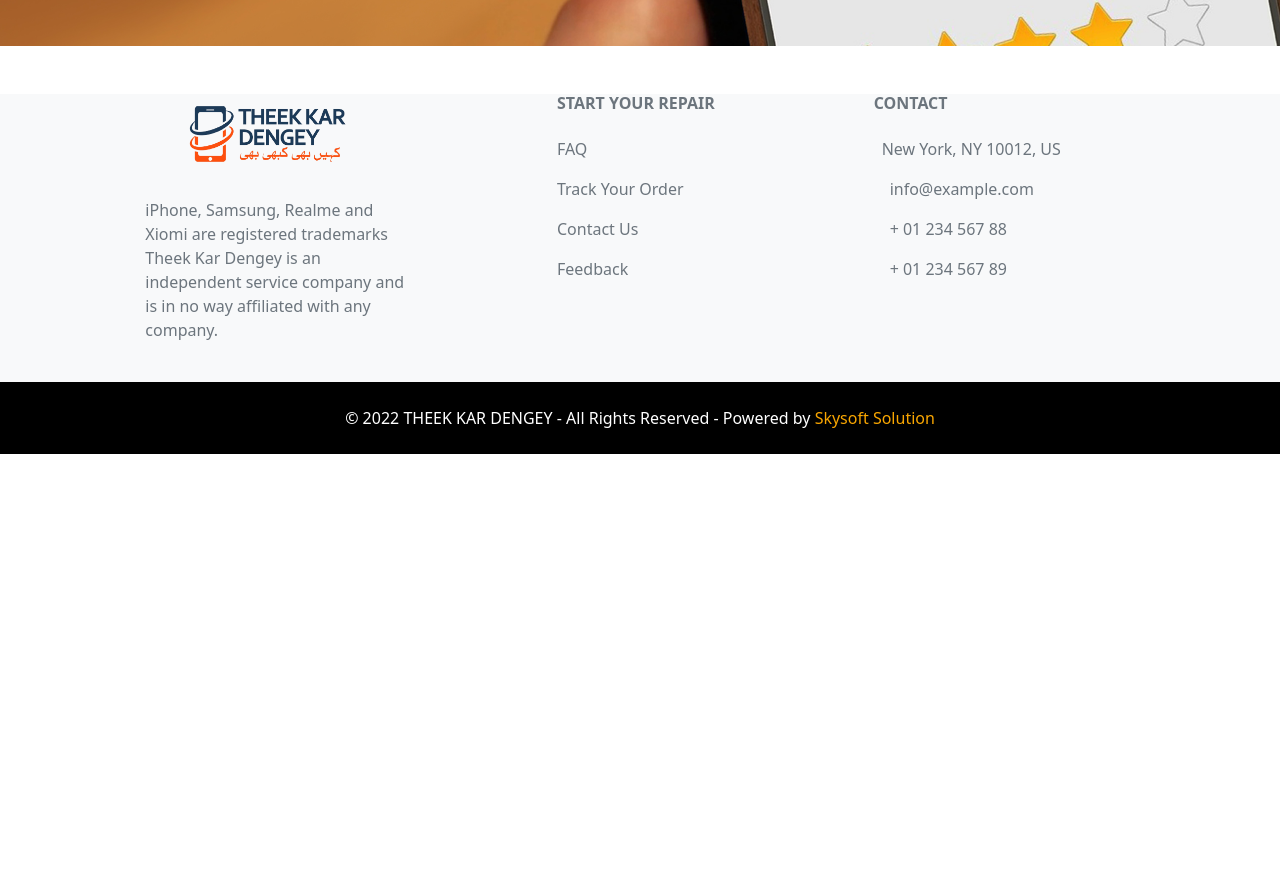
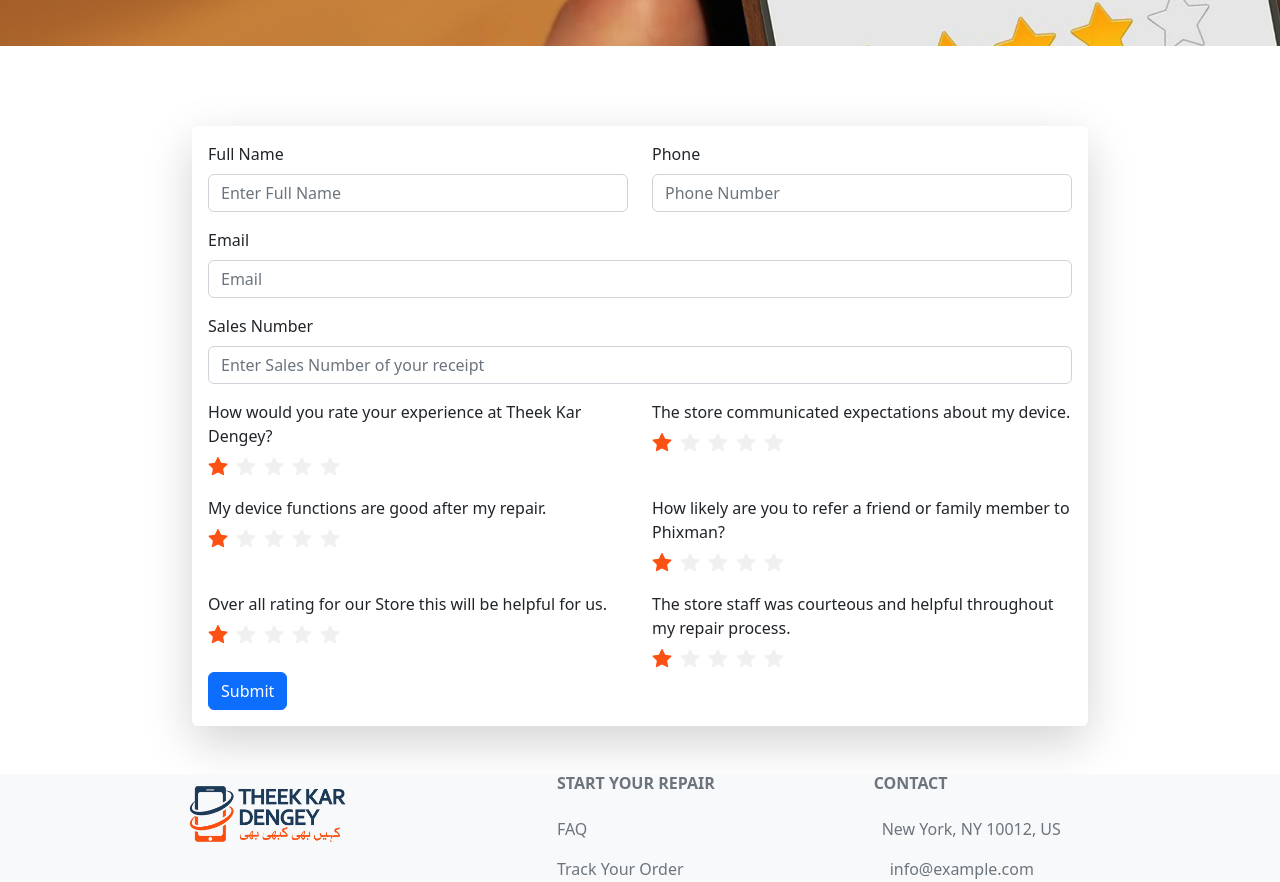
Before and after one commit to mabdullahjs/Mobile-Repair-ReactJs, a React (Create React App) app: page /feedback in a window 1280 px wide. Shown: the part 380-1262 px from the top of the page. Before the commit the page ends 834 px from the top, so only its background shows below. Built offline with nearby package versions, Linux system fonts and the light colour scheme.

Commit message:
feedback completed

```diff
--- a/src/components/support/feedback/Feedback.jsx
+++ b/src/components/support/feedback/Feedback.jsx
@@ -1,13 +1,15 @@
 import React from 'react'
 import bg from "../../../Assests/Images/banner7.jpg"
+import Forms from '../feedback/Form'
 
 function Feedback() {
   return (
-    <div>
+    <div >
       <div className="main d-flex justify-content-start flex-column" style={{ backgroundImage: `url(${bg})`, height: "20rem", backgroundAttachment: "fixed", backgroundSize: "90rem", }}>
         <h1 className='px-4 pt-5 text-white'>GIVE US YOUR FEEDBACK</h1>
         <p className='px-4 text-white'>We vaue your input, let us know how we're doing.</p>
       </div>
+      <Forms/>
     </div>
   )
 }
--- /dev/null
+++ b/src/components/support/feedback/Form.jsx
@@ -0,0 +1,99 @@
+import Button from 'react-bootstrap/Button';
+import Col from 'react-bootstrap/Col';
+import Form from 'react-bootstrap/Form';
+import Row from 'react-bootstrap/Row';
+import { Rate } from 'antd';
+import { useState } from 'react';
+
+function Forms() {
+    const [value, setValue] = useState(1);
+    const [value1, setValue1] = useState(1);
+    const [value2, setValue2] = useState(1);
+    const [value3, setValue3] = useState(1);
+    const [value4, setValue4] = useState(1);
+    const [value5, setValue5] = useState(1);
+    function getVal(){
+        console.log(value);
+        console.log(value1);
+        console.log(value2);
+        console.log(value3);
+        console.log(value4);
+        console.log(value5);
+    }
+    return (
+        <div className=" shadow-lg p-3 mb-5 bg-body rounded" style={{ width: "70%", margin: "0 auto", marginTop: "5rem", marginBottom: "5rem" }}>
+            <Form >
+                <Row className="mb-3">
+                    <Form.Group as={Col} controlId="formGridEmail">
+                        <Form.Label>Full Name</Form.Label>
+                        <Form.Control type="text" placeholder="Enter Full Name" />
+                    </Form.Group>
+
+                    <Form.Group as={Col} controlId="formGridPassword">
+                        <Form.Label>Phone</Form.Label>
+                        <Form.Control type="number" placeholder="Phone Number" />
+                    </Form.Group>
+                </Row>
+
+                <Form.Group className="mb-3" controlId="formGridAddress1">
+                    <Form.Label>Email</Form.Label>
+                    <Form.Control type="email" placeholder="Email" />
+                </Form.Group>
+
+                <Form.Group className="mb-3" controlId="formGridAddress2">
+                    <Form.Label>Sales Number</Form.Label>
+                    <Form.Control type="number" placeholder="Enter Sales Number of your receipt" />
+                </Form.Group>
+
+                <div>
+                <Row className="mb-3 mt-3">
+                    <Form.Group as={Col} controlId="formGridCity">
+                        <Form.Label>How would you rate your experience at Theek Kar Dengey?</Form.Label><br />
+                        <Rate value={value5}
+                            onChange={newValue => setValue5(newValue)} style={{ color: "#fb5112" }} />
+                    </Form.Group>
+
+                    <Form.Group as={Col} controlId="formGridCity">
+                        <Form.Label>The store communicated expectations about my device.</Form.Label><br />
+                        <Rate value={value4}
+                            onChange={newValue => setValue4(newValue)} style={{ color: "#fb5112" }} />
+                    </Form.Group>
+
+                </Row>
+                <Row className="mb-3 mt-3">
+                    <Form.Group as={Col} controlId="formGridCity">
+                        <Form.Label>My device functions are good after my repair.</Form.Label><br />
+                        <Rate value={value3}
+                            onChange={newValue => setValue3(newValue)} style={{ color: "#fb5112" }} />
+                    </Form.Group>
+
+                    <Form.Group as={Col} controlId="formGridCity">
+                        <Form.Label>How likely are you to refer a friend or family member to Phixman?</Form.Label><br />
+                        <Rate value={value2}
+                            onChange={newValue => setValue2(newValue)} style={{ color: "#fb5112" }} />
+                    </Form.Group>
+
+                </Row>
+                <Row>
+                <Form.Group as={Col} controlId="formGridCity">
+                        <Form.Label>Over all rating for our Store this will be helpful for us.</Form.Label><br />
+                        <Rate value={value}
+                            onChange={newValue => setValue(newValue)} style={{ color: "#fb5112" }}/>
+                    </Form.Group>
+                    <Form.Group as={Col} controlId="formGridCity">
+                        <Form.Label>The store staff was courteous and helpful throughout my repair process.</Form.Label><br />
+                        <Rate value={value1}
+                            onChange={newValue => setValue1(newValue)} style={{ color: "#fb5112" }} />
+                    </Form.Group>
+                </Row>
+                </div>
+
+                <Button onClick={getVal} variant="primary">
+                    Submit
+                </Button>
+            </Form>
+        </div>
+    );
+}
+
+export default Forms;
```
